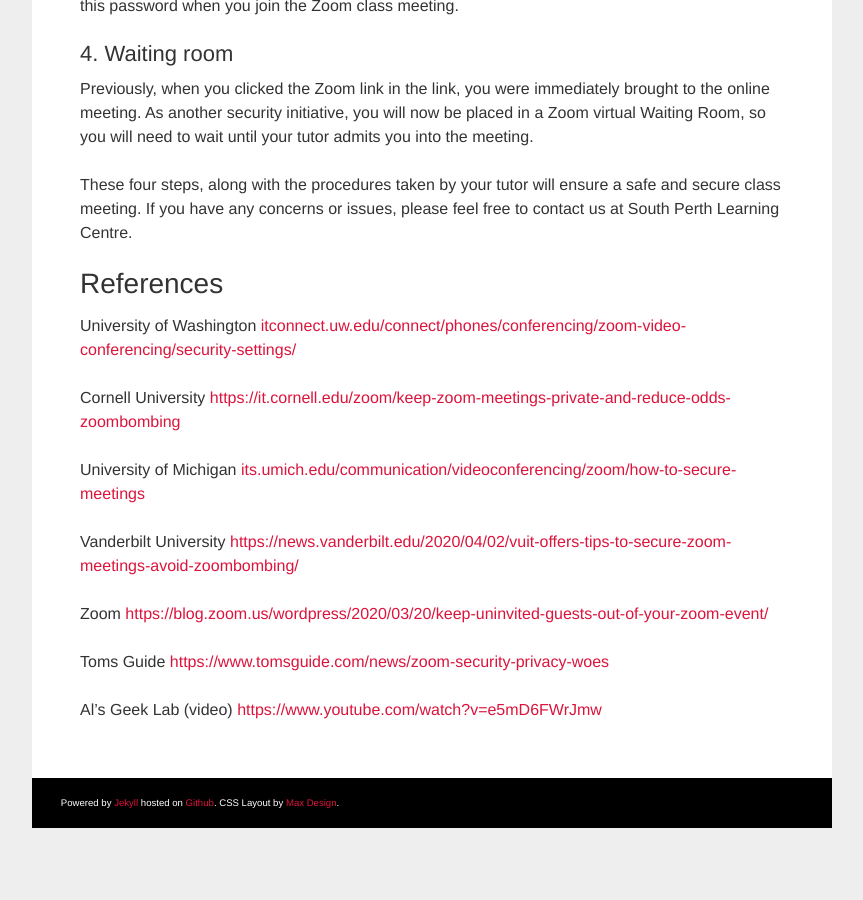
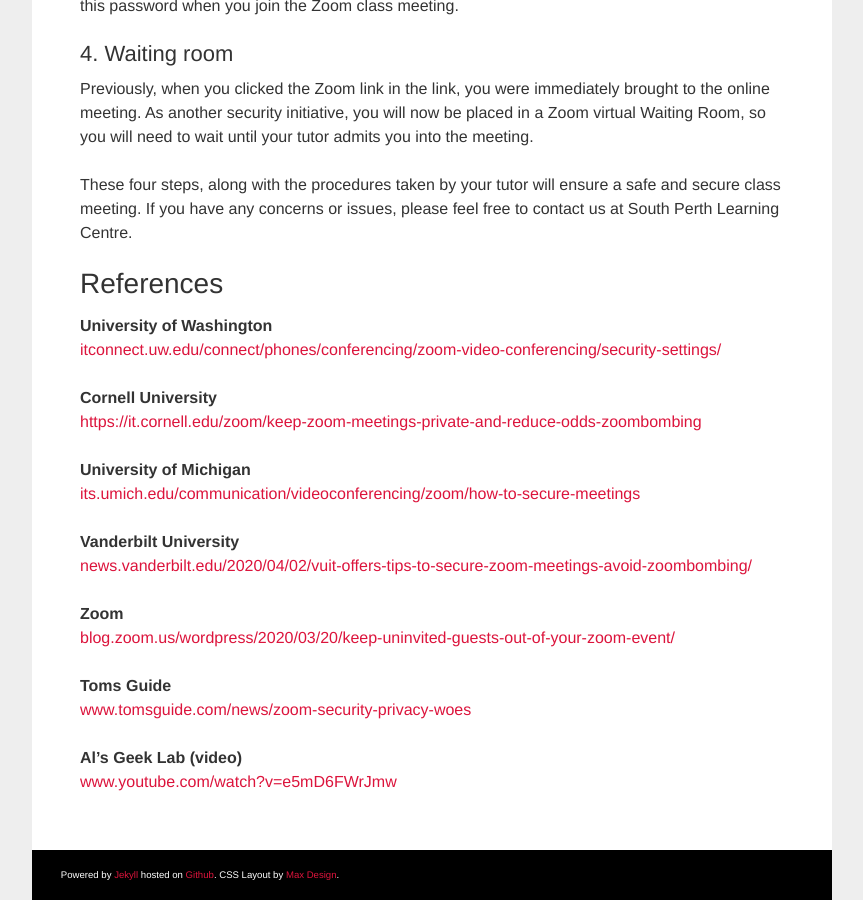
Before and after one commit to auxellbs/splconline.github.io, a Jekyll site: the page built from _posts/2020-04-07-student-zoom-security-settings.md, in a window 1280 px wide and 900 px high, scrolled down 1161 px. Shown: the whole window, without its empty margins (208-1071 px from the left). Built offline with Jekyll 4.4.1, drawn with Linux system fonts in a browser that asks for light colours; before the commit the page ends 1989 px from its top, so only the background shows below that; some of the changed lines change nothing that is shown.

Commit message:
Update 2020-04-07-student-zoom-security-settings.md

```diff
--- a/_posts/2020-04-07-student-zoom-security-settings.md
+++ b/_posts/2020-04-07-student-zoom-security-settings.md
@@ -30,23 +30,23 @@
 
 ## References
 
-University of Washington
+**University of Washington**
 [itconnect.uw.edu/connect/phones/conferencing/zoom-video-conferencing/security-settings/](https://itconnect.uw.edu/connect/phones/conferencing/zoom-video-conferencing/security-settings/)
 
-Cornell University
+**Cornell University**
 [https://it.cornell.edu/zoom/keep-zoom-meetings-private-and-reduce-odds-zoombombing](https://it.cornell.edu/zoom/keep-zoom-meetings-private-and-reduce-odds-zoombombing)
 
-University of Michigan
+**University of Michigan**
 [its.umich.edu/communication/videoconferencing/zoom/how-to-secure-meetings](https://its.umich.edu/communication/videoconferencing/zoom/how-to-secure-meetings)
 
-Vanderbilt University
-[https://news.vanderbilt.edu/2020/04/02/vuit-offers-tips-to-secure-zoom-meetings-avoid-zoombombing/](https://news.vanderbilt.edu/2020/04/02/vuit-offers-tips-to-secure-zoom-meetings-avoid-zoombombing/)
+**Vanderbilt University**
+[news.vanderbilt.edu/2020/04/02/vuit-offers-tips-to-secure-zoom-meetings-avoid-zoombombing/](https://news.vanderbilt.edu/2020/04/02/vuit-offers-tips-to-secure-zoom-meetings-avoid-zoombombing/)
 
-Zoom
-[https://blog.zoom.us/wordpress/2020/03/20/keep-uninvited-guests-out-of-your-zoom-event/](https://blog.zoom.us/wordpress/2020/03/20/keep-uninvited-guests-out-of-your-zoom-event/)
+**Zoom**
+[blog.zoom.us/wordpress/2020/03/20/keep-uninvited-guests-out-of-your-zoom-event/](https://blog.zoom.us/wordpress/2020/03/20/keep-uninvited-guests-out-of-your-zoom-event/)
 
-Toms Guide
-[https://www.tomsguide.com/news/zoom-security-privacy-woes](https://www.tomsguide.com/news/zoom-security-privacy-woes)
+**Toms Guide**
+[www.tomsguide.com/news/zoom-security-privacy-woes](https://www.tomsguide.com/news/zoom-security-privacy-woes)
 
-Al’s Geek Lab (video)
-[https://www.youtube.com/watch?v=e5mD6FWrJmw](https://www.youtube.com/watch?v=e5mD6FWrJmw)
+**Al’s Geek Lab (video)**
+[www.youtube.com/watch?v=e5mD6FWrJmw](https://www.youtube.com/watch?v=e5mD6FWrJmw)
```
